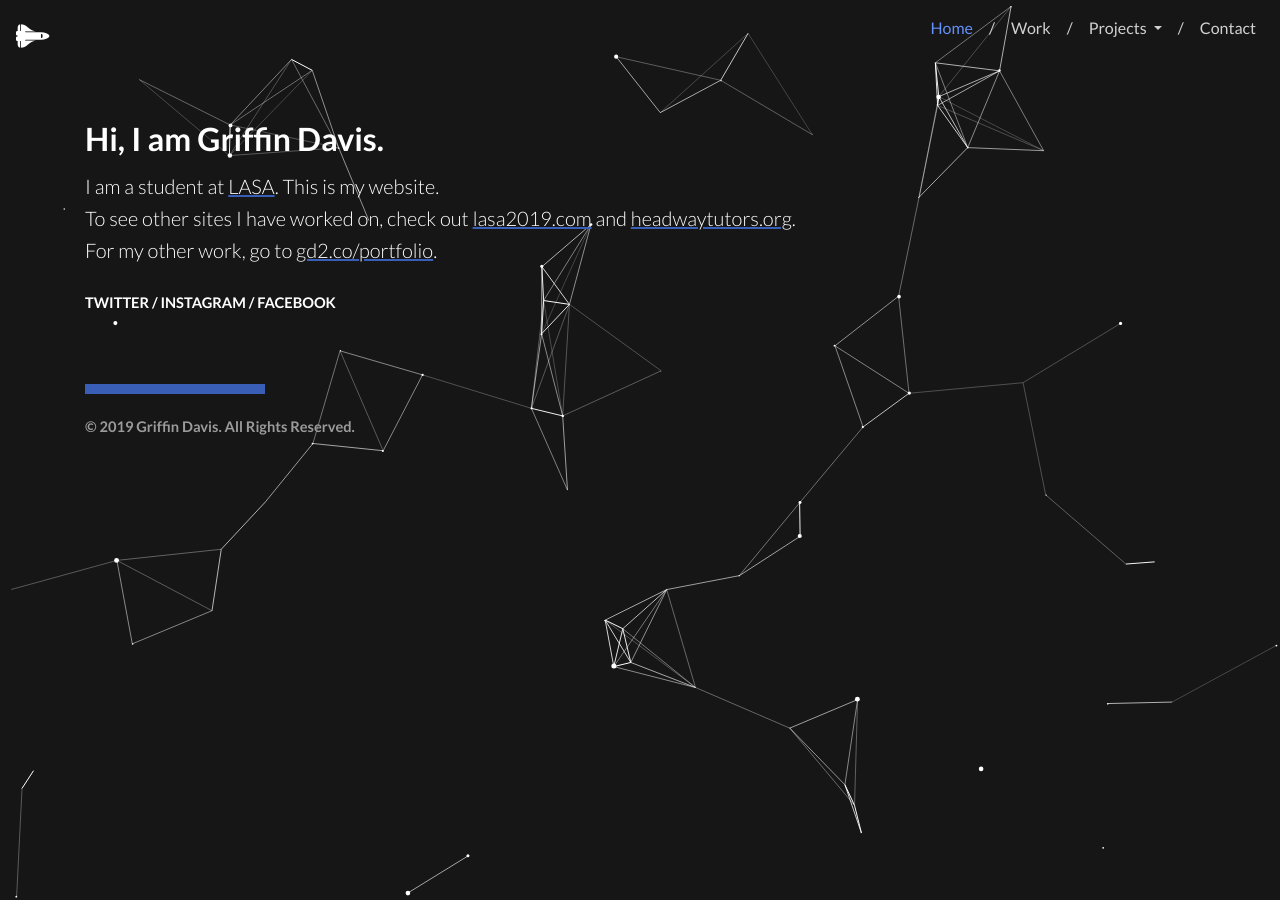
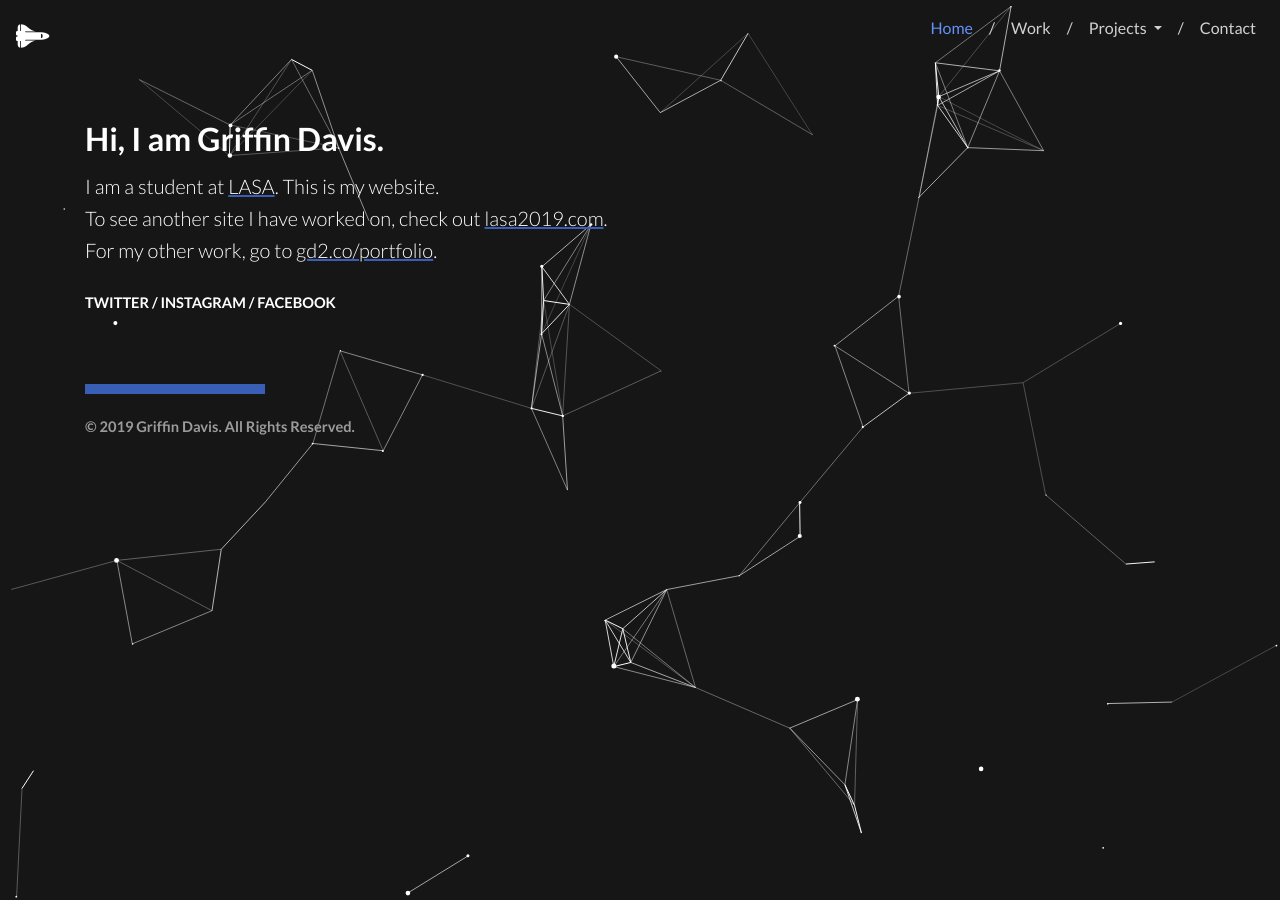
Before and after one commit to griffindvs/griffindvs.com, a Jekyll site: the page built from public/_pages/index.html, in a window 1280 px wide. Built offline with Jekyll 4.4.1, drawn with Linux system fonts in a browser that asks for light colours; nearby versions of some CDN libraries.

Commit message:
Added bloom filter project

```diff
--- a/public/_includes/indexnav.html
+++ b/public/_includes/indexnav.html
@@ -26,8 +26,7 @@
           <a class="dropdown-item {% if page.id == "/gd2app" %} active {% endif %}" href="/gd2app">gd2.app</a>
           <a class="dropdown-item" href="https://github.com/griffindvs/lasa2019">lasa2019.com</a>
           <a class="dropdown-item" href="https://github.com/griffindvs/lasa2019.design">lasa2019.design</a>
-          <a class="dropdown-item" href="https://github.com/griffindvs/headway">headwaytutors.org</a>
-          <a class="dropdown-item" href="https://github.com/griffindvs/lasa-complexmath">C++ Complex Math Library</a>
+          <a class="dropdown-item" href="https://github.com/griffindvs/lasa-bloomfilter">C++ Bloom Filter</a>
         </div>
       </li>
       <li class="nav-item">
--- a/public/_includes/navbar.html
+++ b/public/_includes/navbar.html
@@ -21,7 +21,7 @@
           <a class="dropdown-item" href="https://github.com/griffindvs/lasa2019">lasa2019.com</a>
           <a class="dropdown-item" href="https://github.com/griffindvs/lasa2019.design">lasa2019.design</a>
           <a class="dropdown-item" href="https://github.com/griffindvs/headway">headwaytutors.org</a>
-          <a class="dropdown-item" href="https://github.com/griffindvs/lasa-complexmath">C++ Complex Math Library</a>
+          <a class="dropdown-item" href="https://github.com/griffindvs/lasa-bloomfilter">C++ Bloom Filter</a>
         </div>
       </li>
       <li class="nav-item">
--- a/public/_pages/index.html
+++ b/public/_pages/index.html
@@ -4,7 +4,7 @@
 ---
 <h2 class="mb-3 index-text">Hi, I am Griffin Davis.</h2>
 <h6 class="lead index-text">I am a student at <a class="index-link" href="https://lasahighschool.org/" target="_blank">LASA</a>. This is my website.</h6>
-<h6 class="lead index-text">To see other sites I have worked on, check out <a class="index-link" href="https://lasa2019.com">lasa2019.com</a> and <a class="index-link" href="https://headwaytutors.org">headwaytutors.org</a>.</h6>
+<h6 class="lead index-text">To see another site I have worked on, check out <a class="index-link" href="https://lasa2019.com">lasa2019.com</a>.</h6>
 <h6 class="lead index-text">For my other work, go to <a class="index-link" href="https://gd2.co/portfolio">gd2.co/portfolio</a>.</h6>
 <br>
 <h6 class="social index-text"><a href="https://twitter.com/griffincdavis" class="social-link">TWITTER</a> / <a href="https://instagram.com/griffindvs" class="social-link">INSTAGRAM</a> / <a href="https://facebook.com/griffindvs" class="social-link">FACEBOOK</a></h6>
```
